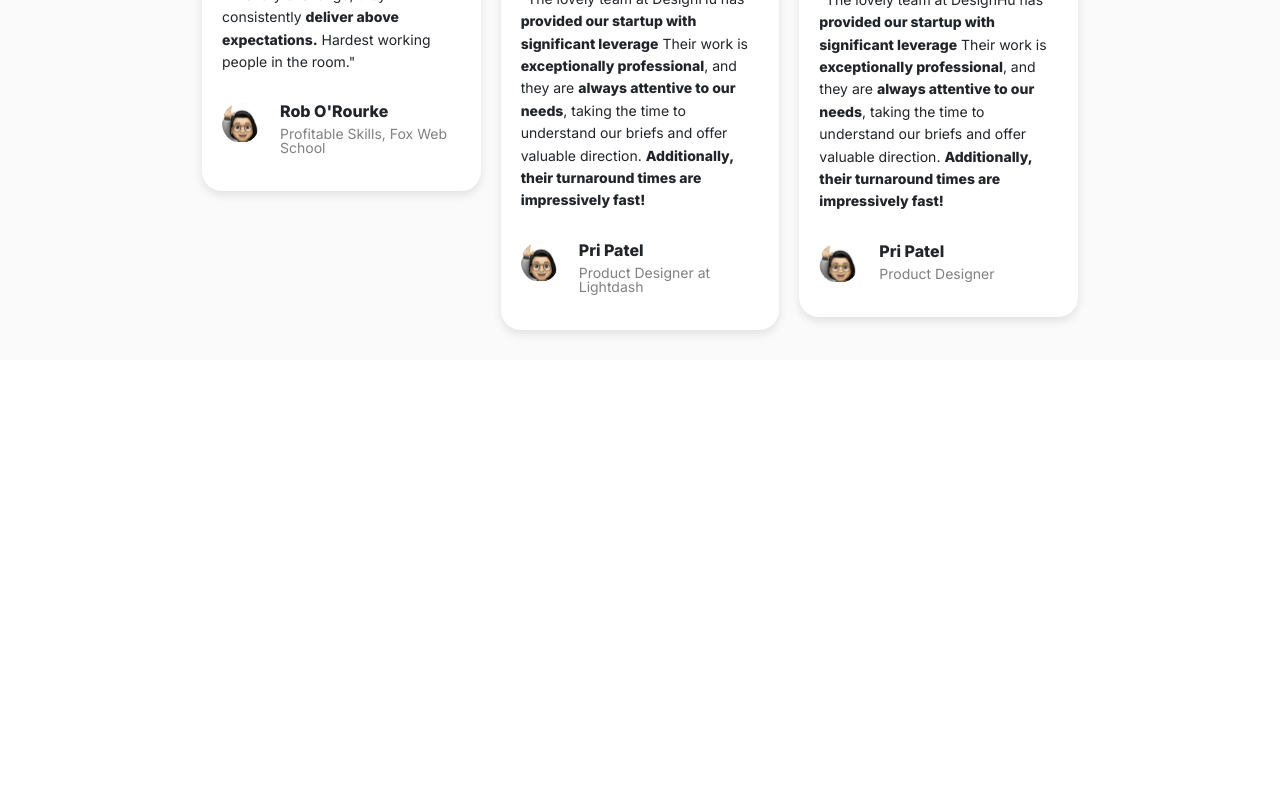
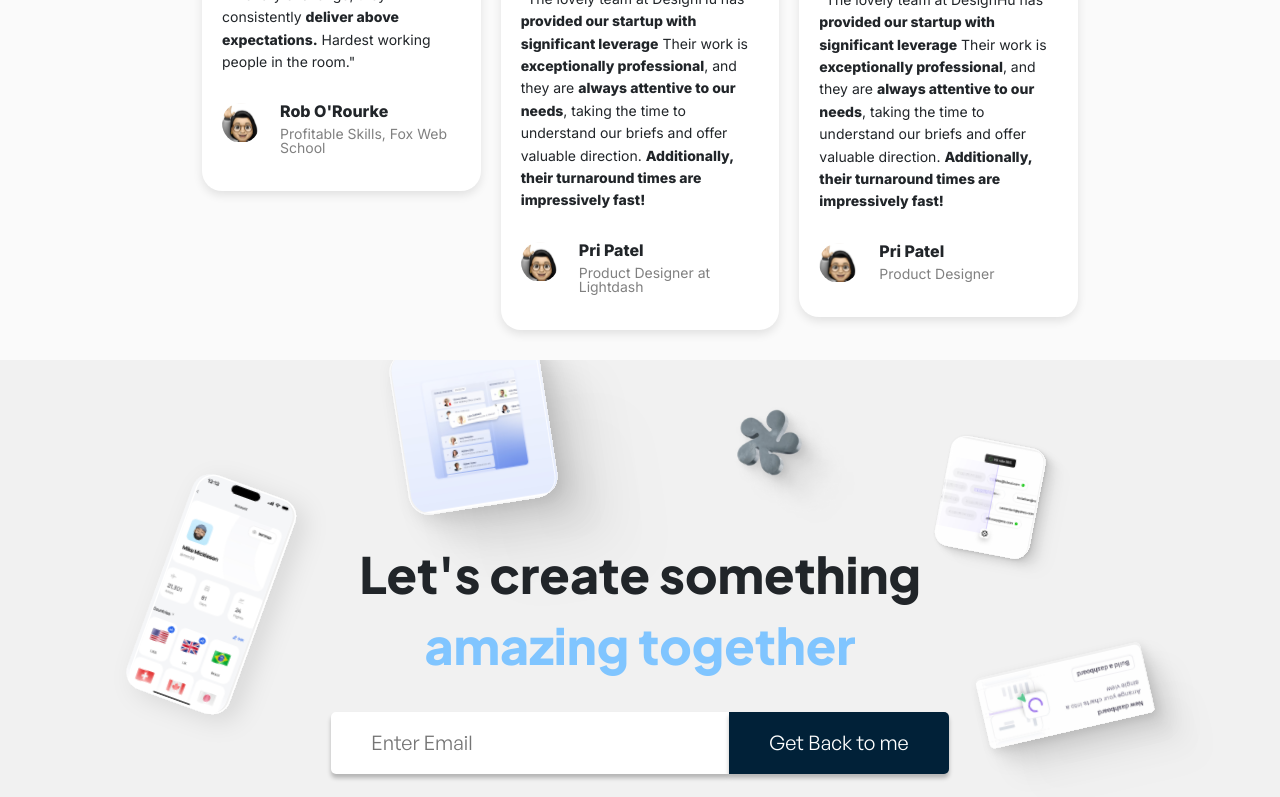
Before and after one commit to VBsaini/NexusKraft, a React (Create React App) app: page / in a window 1280 px wide. Shown: the part 6707-7504 px from the top of the page. Before the commit the page ends 7067 px from the top, so only its background shows below. Built offline with nearby package versions, Linux system fonts and the light colour scheme.

Commit message:
add footer

```diff
--- a/src/App.js
+++ b/src/App.js
@@ -1,6 +1,7 @@
 import "./App.css";
 import "./fonts/css/general-sans.css";
 import Navbar from "./components/common/Navbar";
+import Footer from "./components/common/Footer";
 import HomeImage from "./components/pages/HomeImages/HomeImages";
 import HeroSection from "./components/pages/HeroSection/HeroSection";
 import LatestProjects from "./components/pages/projects/LatestProjects";
@@ -32,6 +33,7 @@ function App() {
           <Reviews />
         </div>
       </div>
+      <Footer />
     </div>
   );
 }
--- /dev/null
+++ b/src/components/common/Footer.css
@@ -0,0 +1,80 @@
+.footerContainer {
+  margin: 0;
+  position: relative;
+  width: 100%;
+  display: flex;
+  height: 600px;
+  background-position: center;
+  align-items: center;
+  justify-content: center;
+}
+.footerContainer::after {
+  position: absolute;
+  width: 100%;
+  height: 600px;
+  content: "";
+  z-index: -2;
+  left: 0;
+  top: 0;
+  background: rgba(241, 241, 241, 1);
+  background-position: center;
+  background-size: auto 100%;
+  background-repeat: no-repeat;
+}
+.footerContentContainer .Fblue {
+  color: #80c5ff;
+}
+.footerContentContainer p {
+  font-family: "Plus Jakarta Sans", sans-serif;
+  font-optical-sizing: auto;
+  font-weight: 800;
+  font-size: 50px;
+  line-height: 1.1;
+  font-style: normal;
+}
+
+.footerContainer::before {
+  position: absolute;
+  width: 100%;
+  height: 600px;
+  content: "";
+  z-index: -1;
+  left: 0;
+  top: 0;
+  background: url("../../assets/FooterBack.svg") rgba(241, 241, 241, 1);
+  background-position: center;
+  /* background-size: contain; */
+  background-size: auto 100%;
+  background-repeat: no-repeat;
+}
+
+.footerMailContainer {
+  margin-top: 40px;
+}
+.footerMailContainer input {
+  font-family: "GeneralSans-Regular";
+  box-shadow: 0px 4px 4px 0px rgba(0, 0, 0, 0.25);
+  font-weight: 400;
+  outline: 0;
+  border: 0;
+  font-size: 20px;
+  border-radius: 5px 0 0 5px;
+  width: 398px;
+  padding: 16px 40px;
+  float: left;
+  margin: 0;
+}
+.footerMailContainer button {
+  float: left;
+  font-family: "GeneralSans-Regular";
+  box-shadow: 0px 4px 4px 0px rgba(0, 0, 0, 0.25);
+  font-weight: 400;
+  outline: 0;
+  border: 0;
+  /* margin-left: -4px; */
+  background: #012138;
+  color: white;
+  font-size: 20px;
+  border-radius: 0 5px 5px 0;
+  padding: 16px 40px;
+}
--- /dev/null
+++ b/src/components/common/Footer.js
@@ -0,0 +1,21 @@
+import Container from "react-bootstrap/Container";
+import background from "../../assets/FooterBack.svg";
+import "./Footer.css";
+
+function BrandExample() {
+  return (
+    <>
+      <Container fluid className="footerContainer">
+        <div className="footerContentContainer">
+          <p>Let's create something</p>
+          <p className="Fblue">amazing together</p>
+          <div className="footerMailContainer">
+            <input placeholder="Enter Email" /> <button>Get Back to me</button>
+          </div>
+        </div>
+      </Container>
+    </>
+  );
+}
+
+export default BrandExample;
--- a/src/components/pages/ContactUs/ScheduleCall.css
+++ b/src/components/pages/ContactUs/ScheduleCall.css
@@ -78,6 +78,7 @@
   outline: auto;
   box-shadow: 0px 4px 4px 0px rgba(0, 0, 0, 0.15);
 }
+
 .bookBtn {
   margin-top: 40px;
   border-radius: 10px;
@@ -87,6 +88,11 @@
   font-family: "inter", sans-serif;
   border: 0;
   padding: 12px 50px;
+  box-shadow: 0px 2px 2px 1px rgba(0, 0, 0, 0.05);
+  transition: all 0.2s;
+}
+.bookBtn:hover {
+  box-shadow: 0px 4px 4px 0px rgba(0, 0, 0, 0.15);
 }
 .selectContainer span {
   width: 50%;
```
Also changed, not shown: src/assets/FooterBack.svg (added).
